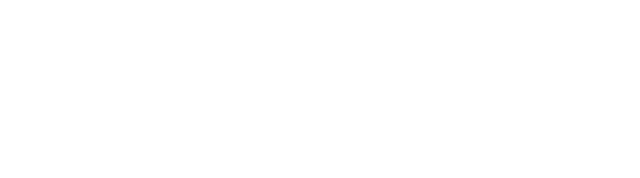
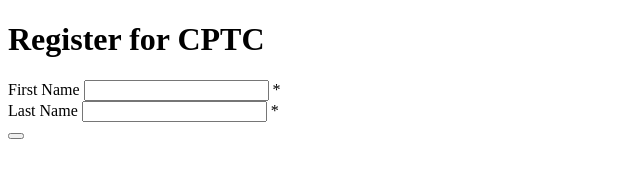
Before and after one commit to sk8kitty/CPW204---FormValidation, a plain HTML site: page index.html in a window 1280 px wide. Shown: the whole page, without its empty margins (0-640 px from the left). Drawn offline with Linux system fonts and the light colour scheme.

Commit message:
Created registration form HTML

```diff
--- a/index.html
+++ b/index.html
@@ -7,6 +7,18 @@
     <title>Form Validation</title>
 </head>
 <body>
+    <h1>Register for CPTC</h1>
+    <form>
+        <label for="first-name">First Name</label>
+        <input type="text" id="first-name">
+        <span id="first-name-span">*</span>
+        <br>
+        <label for="last-name">Last Name</label>
+        <input type="text" id="last-name">
+        <span>*</span>
+        <br>
 
+        <button type="button" value="Register"></button>
+    </form>
 </body>
 </html>
```
